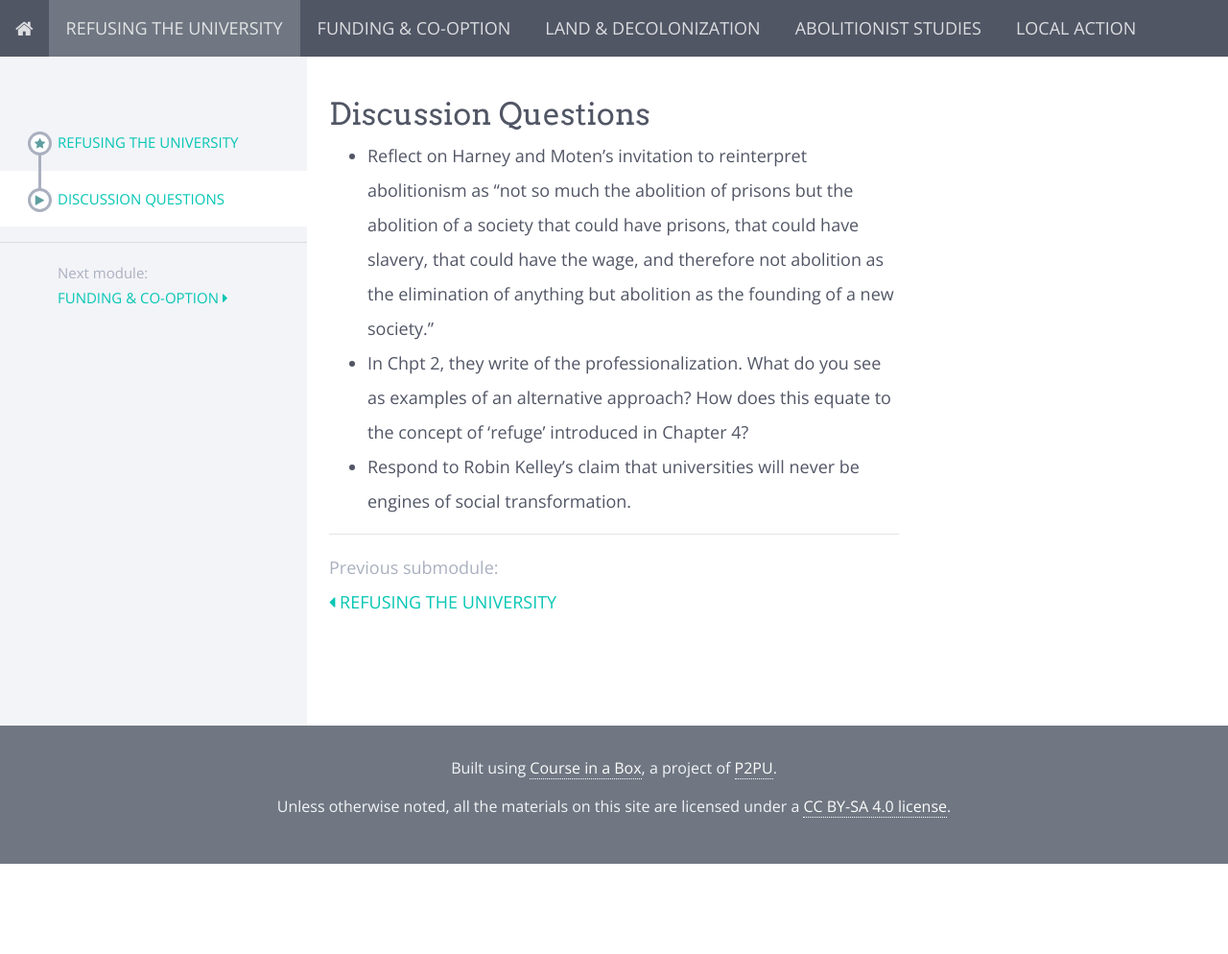
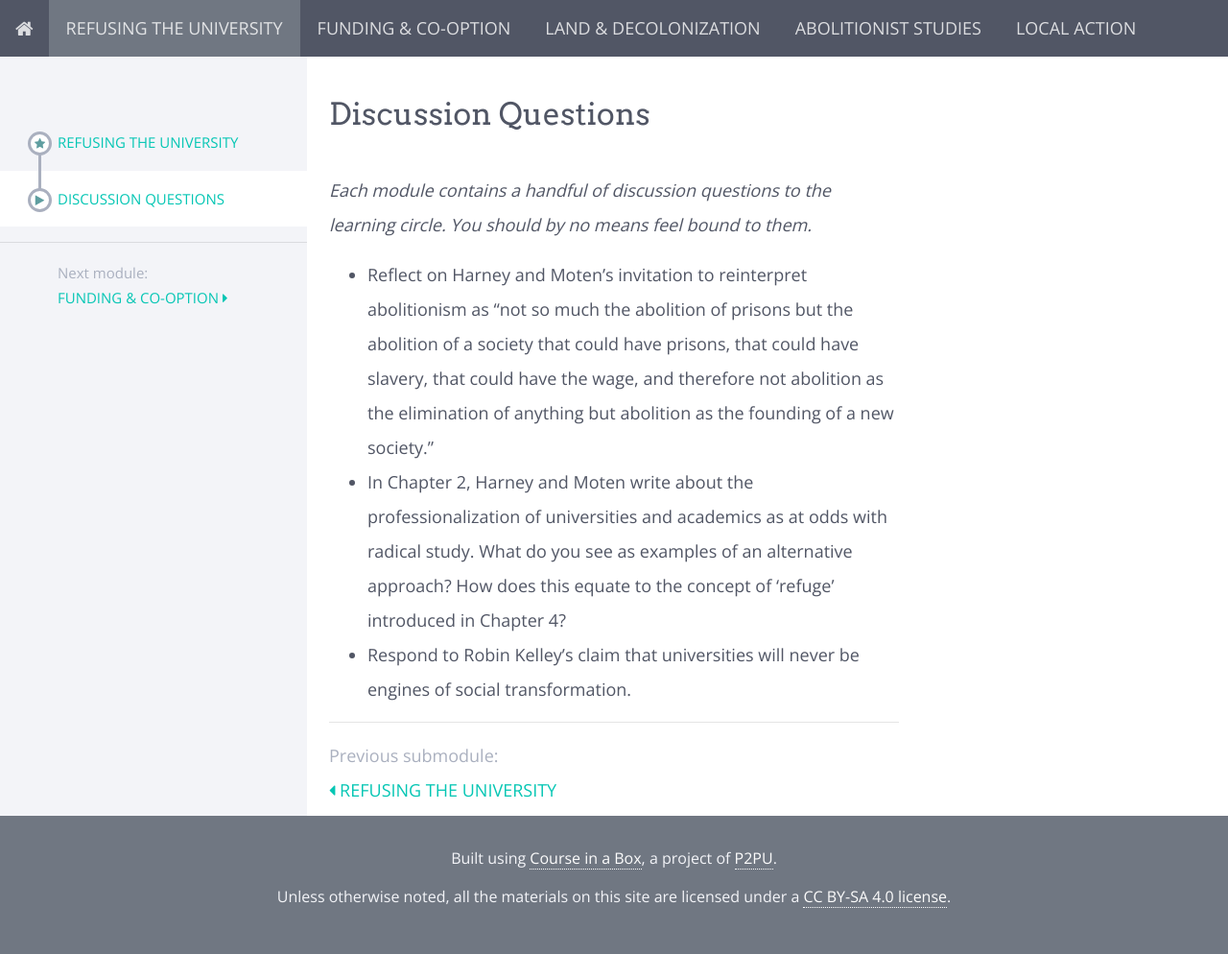
Before and after one commit to GrifP/abolishing-the-university, a Jekyll site: the page built from modules/Refusing the University/_posts/2000-01-02-discussion-questions.md, in a window 1280 px wide. Shown: the whole page at 96% size. Built offline with Jekyll 4.4.1, drawn with Linux system fonts in a browser that asks for light colours; nearby versions of some CDN libraries; before the commit the page ends 900 px from its top, so only the background shows below that.

Commit message:
Update 2000-01-02-discussion-questions.md

```diff
--- a/modules/Refusing the University/_posts/2000-01-02-discussion-questions.md
+++ b/modules/Refusing the University/_posts/2000-01-02-discussion-questions.md
@@ -3,6 +3,9 @@ title: Discussion Questions
 ---
 
 ## Discussion Questions
+<br>
+*Each module contains a handful of discussion questions to the learning circle. You should by no means feel bound to them.*
+
 *   Reflect on Harney and Moten's invitation to reinterpret abolitionism as "not so much the abolition of prisons but the abolition of a society that could have prisons, that could have slavery, that could have the wage, and therefore not abolition as the elimination of anything but abolition as the founding of a new society."
-*   In Chpt 2, they write of the professionalization. What do you see as examples of an alternative approach? How does this equate to the concept of ‘refuge’ introduced in Chapter 4?
+*   In Chapter 2, Harney and Moten write about the professionalization of universities and academics as at odds with radical study. What do you see as examples of an alternative approach? How does this equate to the concept of ‘refuge’ introduced in Chapter 4?
 *   Respond to Robin Kelley’s claim that universities will never be engines of social transformation.
```
